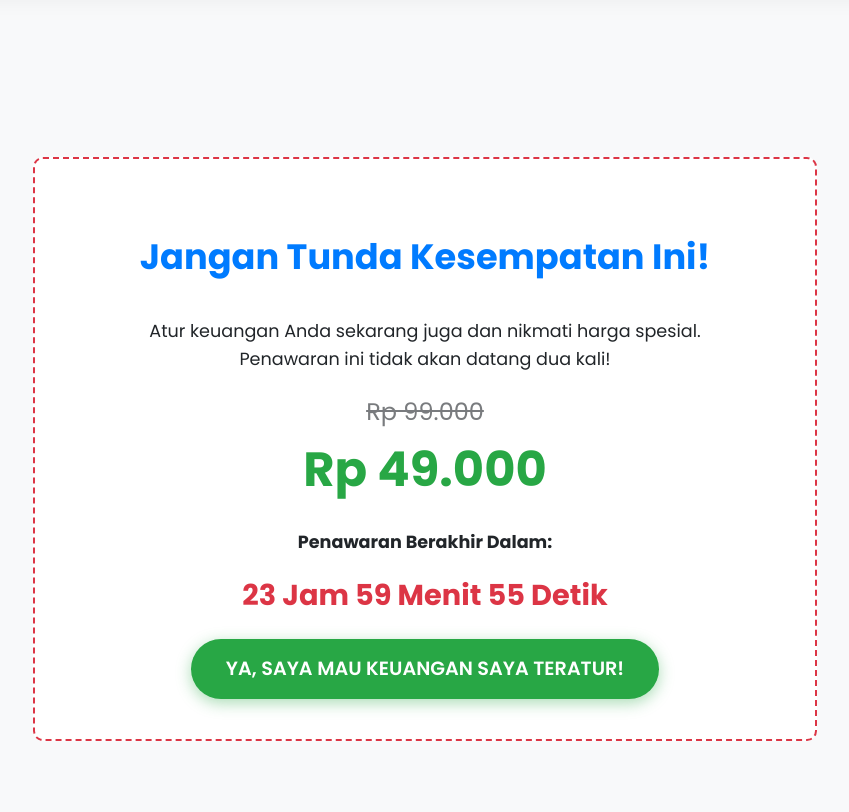
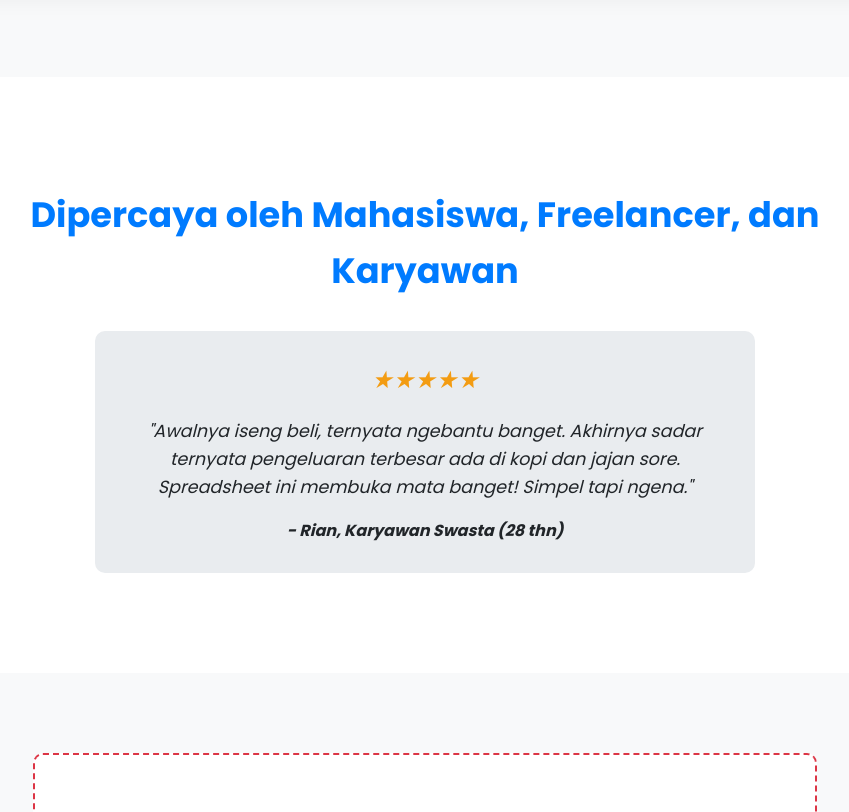
Before and after one commit to welearndata/welearndata.github.io, a plain HTML site: page index.html in a window 1280 px wide. Shown: the part 2887-3699 px from the top of the page, without its empty margins (215-1064 px from the left). Drawn offline with Linux system fonts and the light colour scheme.

Commit message:
Update index.html

```diff
--- a/index.html
+++ b/index.html
@@ -15,7 +15,7 @@
         <div class="container">
             <h1>Gaji Selalu Habis Sebelum Akhir Bulan?</h1>
             <p>Kendalikan "bocor halus" di dompet Anda dengan Spreadsheet cerdas ini. Cukup 2 menit setiap hari untuk melihat ke mana perginya uang Anda dan mulai menabung secara efektif!</p>
-            <a href="https://lynk.id/learndata" class="cta-button">DAPATKAN AKSES SEKARANG (Diskon 50%)</a>
+            <a href="https://lynk.id/learndata/41xyq6ygnl95" class="cta-button">DAPATKAN AKSES SEKARANG (Diskon 50%)</a>
             <p class="sub-cta">✅ Pembelian sekali untuk selamanya!</p>
         </div>
     </section>
@@ -70,6 +70,17 @@
         </div>
     </section>
 
+    <section style="background-color: #fff;">
+        <div class="container">
+            <h2>Dipercaya oleh Mahasiswa, Freelancer, dan Karyawan</h2>
+            <div class="testimonial">
+                <div class="stars">★★★★★</div>
+                <p>"Awalnya iseng beli, ternyata ngebantu banget. Akhirnya sadar ternyata pengeluaran terbesar ada di kopi dan jajan sore. Spreadsheet ini membuka mata banget! Simpel tapi ngena."</p>
+                <strong>- Rian, Karyawan Swasta (28 thn)</strong>
+            </div>
+        </div>
+    </section>
+
     <section>
         <div class="container">
             <div class="urgency-box">
@@ -81,7 +92,7 @@
                 </div>
                 <p><strong>Penawaran Berakhir Dalam:</strong></p>
                 <div id="countdown-timer"></div>
-                <a href="https://lynk.id/learndata" class="cta-button" style="margin-top: 20px;">YA, SAYA MAU KEUANGAN SAYA TERATUR!</a>
+                <a href="https://lynk.id/learndata/41xyq6ygnl95" class="cta-button" style="margin-top: 20px;">YA, SAYA MAU KEUANGAN SAYA TERATUR!</a>
             </div>
         </div>
     </section>
```
